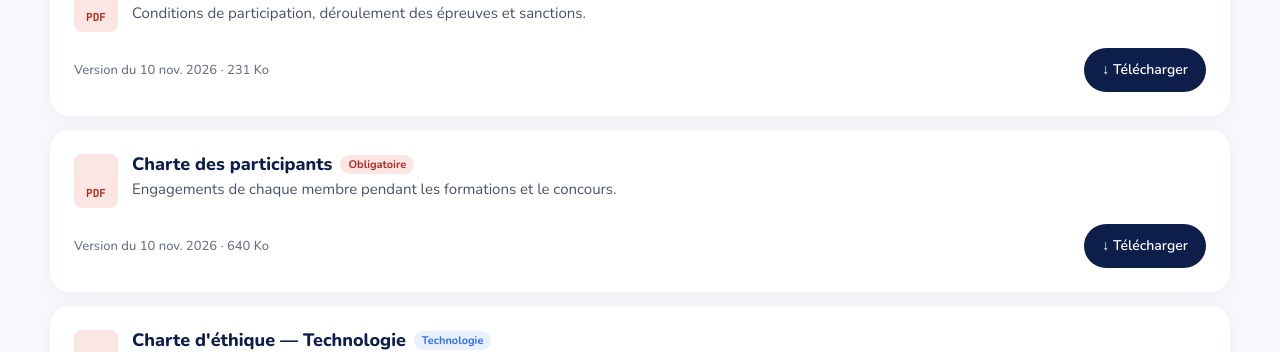
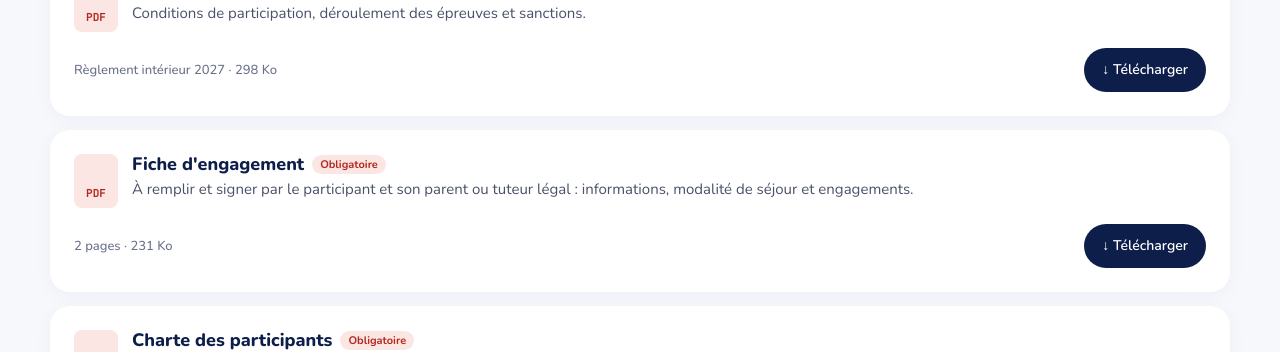
Before and after one commit to G4MA5/Genie_upbv2, a React (Vite) app: page /documents in a window 1280 px wide. Shown: the part 308-660 px from the top of the page. Built offline with nearby package versions, Linux system fonts and the light colour scheme; no server answers.

Commit message:
frontend

```diff
--- a/src/data/documentsData.ts
+++ b/src/data/documentsData.ts
@@ -19,14 +19,26 @@ export const documentsData: DocumentItem[] = [
     id: 'doc-reglement',
     t: 'Règlement du concours',
     d: 'Conditions de participation, déroulement des épreuves et sanctions.',
-    v: 'Version du 10 nov. 2026',
+    v: 'Règlement intérieur 2027',
+    s: '298 Ko',
+    tag: 'Obligatoire',
+    format: 'PDF',
+    fichier: '/ressources/reglement-interieur-genie-upb-2027.pdf',
+    titre: 'Règlement du concours',
+    description: 'Conditions de participation, déroulement des épreuves et sanctions.',
+    taille: '298 Ko',
+  },
+  {
+    id: 'doc-fiche-engagement',
+    t: "Fiche d'engagement",
+    d: "À remplir et signer par le participant et son parent ou tuteur légal : informations, modalité de séjour et engagements.",
+    v: '2 pages',
     s: '231 Ko',
     tag: 'Obligatoire',
     format: 'PDF',
-    // Fiche d'engagement du concours (participant + parent / tuteur légal)
     fichier: '/ressources/fiche-engagement-genie-upb.pdf',
-    titre: 'Règlement du concours',
-    description: 'Conditions de participation, déroulement des épreuves et sanctions.',
+    titre: "Fiche d'engagement",
+    description: "À remplir et signer par le participant et son parent ou tuteur légal : informations, modalité de séjour et engagements.",
     taille: '231 Ko',
   },
   {
```
Also changed, not shown: 1 other file (tests, documents, lock files or other folders).
